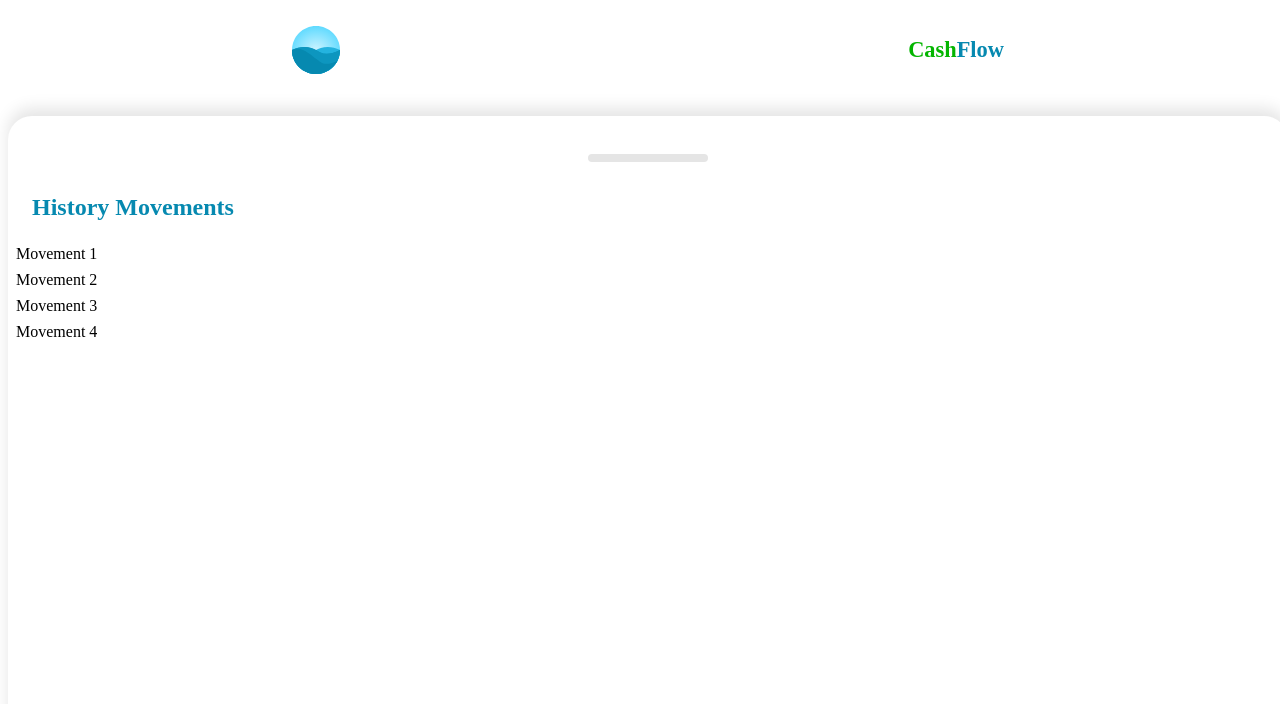
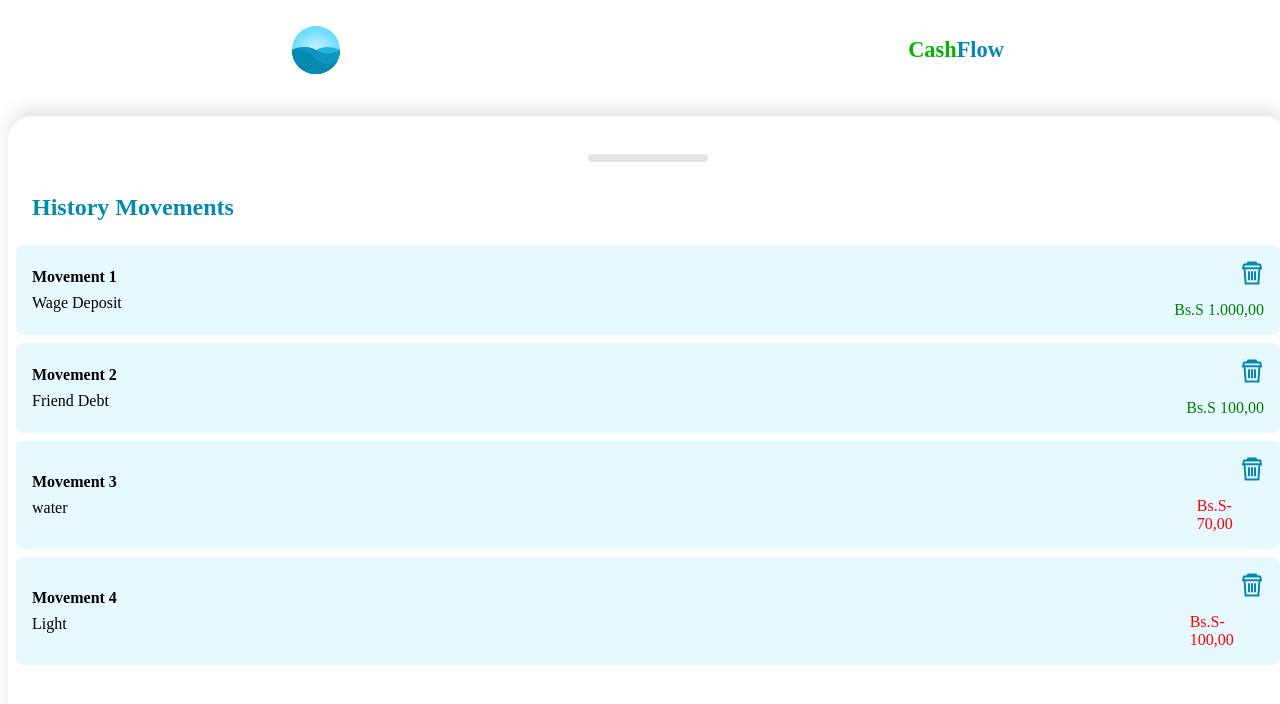
Before and after one commit to fabriciobencomo/cashFlow, a Vue app: page / in a window 1280 px wide. Both pictures are taken after a click on the element 648 px from the left and 758 px from the top of the page. Shown: the top 704 px of the page. Built offline with nearby package versions, Linux system fonts and the light colour scheme.

Commit message:
added movement content

```diff
--- a/src/components/Home.vue
+++ b/src/components/Home.vue
@@ -53,16 +53,16 @@ export default {
           amount: 100
         },
         {
-          id:0,
+          id:2,
           title:"Movement 3",
           description: "water",
-          amount: 70
+          amount: -70
         },
         {
-          id:0,
+          id:3,
           title:"Movement 4",
           description: "Light",
-          amount: 100
+          amount: -100
         },
       ]
     }
--- a/src/components/Movements/Index.vue
+++ b/src/components/Movements/Index.vue
@@ -5,7 +5,11 @@
       <Movement
         v-for="movement in movements"
         :key="movement.id"
-        :title="movement.title">
+        :id="movement.id"
+        :title="movement.title"
+        :description="movement.description"
+        :amount="movement.amount"
+        @remove="remove">
       </Movement>
     </div>
   </div>
@@ -22,6 +26,11 @@ export default {
   },
   components: {
     Movement: Movement
+  },
+  methods:{
+    remove(id){
+      console.log('remove', id)
+    }
   }
 }
 </script>
--- a/src/components/Movements/Movement.vue
+++ b/src/components/Movements/Movement.vue
@@ -1,19 +1,87 @@
 <template>
   <div class="movement">
-      {{title}}
+      <div class="content">
+          <h4>{{title}}</h4>
+          <p>{{description}}</p>
+      </div>
+      <div class="action">
+          <img src="@/assets/trash-icon.svg" alt="Delete Icon" @click="deleteMovement(id)">
+          <p :class="{'red': isNegative , 'green': !isNegative}">{{amountCurrency}}</p>
+      </div>
   </div>
 </template>
 
 <script>
+const currencyFormater = new Intl.NumberFormat("es-VE", {
+  style: "currency",
+  currency: "VES",
+});
 export default {
     props: {
+        id:{
+            type:Number
+        },
         title:{
             type:String
         },
+        description:{
+            type:String
+        },
+        amount:{
+            type:Number
+        }
+    },
+    methods:{
+        deleteMovement(id){
+            this.$emit("remove", id )
+        }
+    },
+    computed:{
+        amountCurrency(){
+            return currencyFormater.format(this.amount);
+        },
+        isNegative(){
+            return this.amount < 0
+        }
     }
 }
 </script>
 
-<style>
-
+<style scoped>
+.movement {
+  display: flex;
+  justify-content: space-between;
+  align-items: center;
+  width: 100%;
+  padding: 16px;
+  background-color: #e6f9ff;
+  border-radius: 8px;
+  box-sizing: border-box;
+}
+.movement .content {
+  width: 100%;
+}
+.movement .action {
+  display: flex;
+  justify-content: space-between;
+  align-items: flex-end;
+  flex-direction: column;
+}
+h4,
+p {
+  margin: 0;
+  padding: 0;
+}
+h4 {
+  margin-bottom: 8px;
+}
+.movement .action img {
+  margin-bottom: 16px;
+}
+.red {
+    color: red;
+}
+.green {
+    color: green;
+}
 </style>
```
Also changed, not shown: src/components/Action.vue (added, +13 -0 lines).
